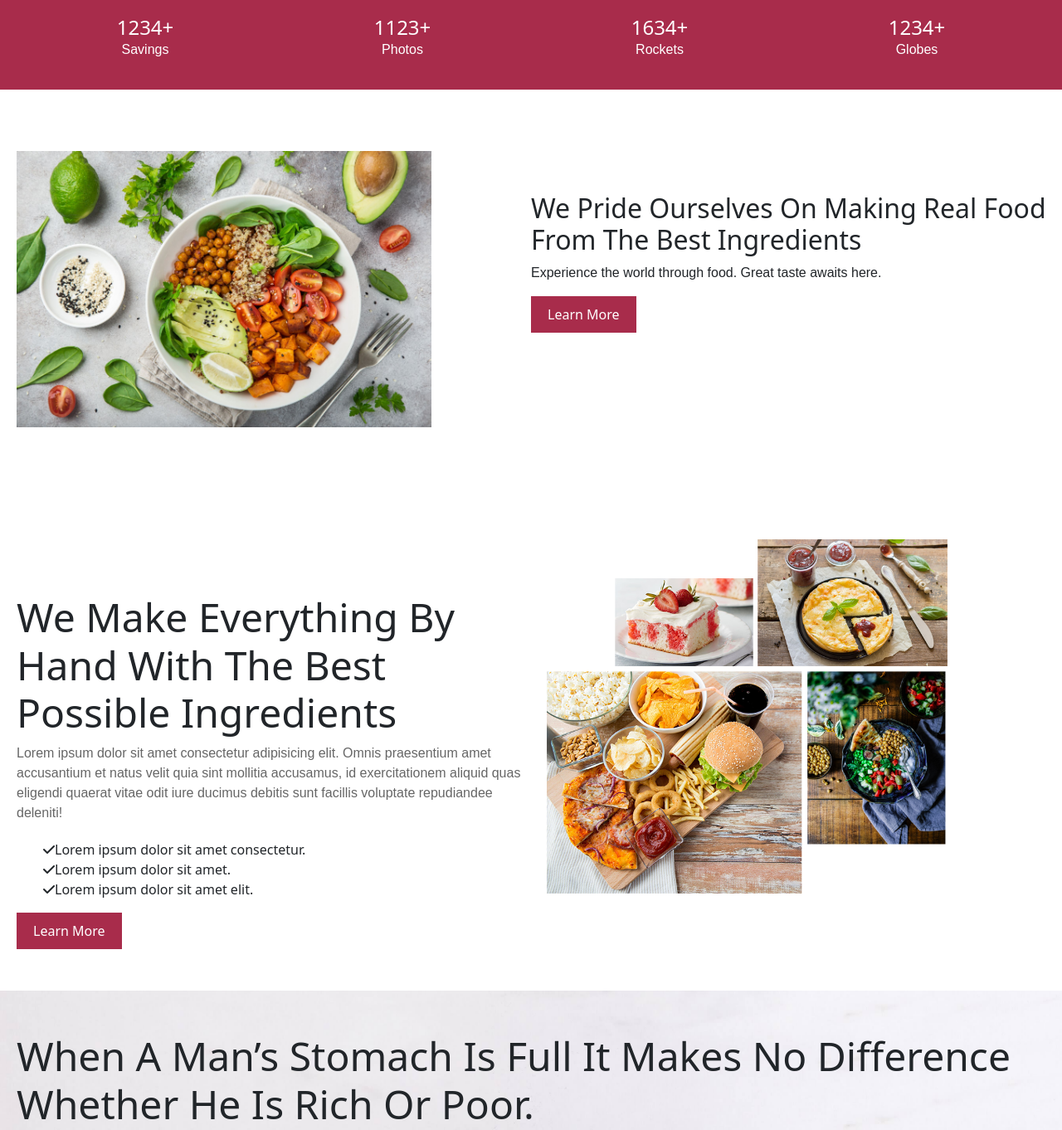
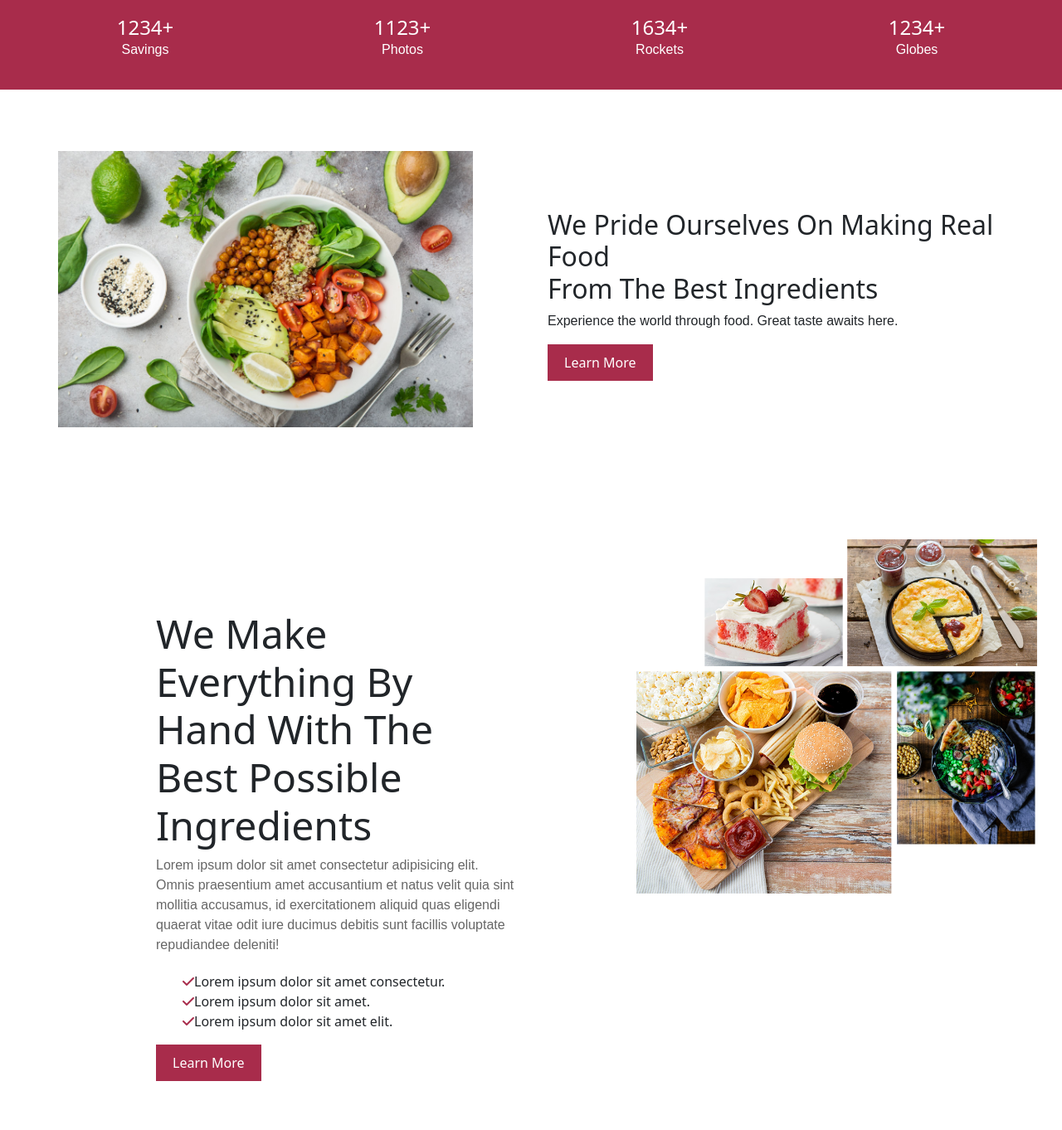
Before and after one commit to Sarvothayasivam-Sangirisa/foodin-work-sheet, a plain HTML site: page index.html in a window 1280 px wide. Shown: the part 800-2162 px from the top of the page at 83% size. Drawn offline with nearby package versions, Linux system fonts and the light colour scheme.

Commit message:
2rd commit

```diff
--- a/index.html
+++ b/index.html
@@ -17,7 +17,7 @@
       <div class="container-fluid">
         <!-- Logo -->
         <a class="navbar-brand" href="#">
-          <img src="./logo.jpg" alt="Logo" width="100" height="100" class="d-inline-block align-text-top">
+          <img src="./logo.jpg" alt="Logo" width="100" height="100" class="d-inline-block align-text-top" id="logo">
 
         </a>
         <!-- Toggler/collapsibe Button -->
@@ -94,8 +94,8 @@
 
     <div class="main">
 
-      <div class="col-6 section">
-        <img src="./img-1 (1).png" alt="Hero Image">
+      <div class="col-6  col-md-8 col-lg-6 section" id="photo">
+        <img src="./img-1 (1).png" alt="Hero Image"class="mx-auto d-block">
       </div>
       <div class="two">
         <h2>We Pride Ourselves On Making Real Food
@@ -109,7 +109,8 @@
   <section>
     <div class="section">
       <div class="row">
-        <div class="col-6 two">
+        <div class="col-6 two" id="paraheding">
+
           <h2>We Make Everything By Hand With The Best Possible Ingredients</h2>
           <p>Lorem ipsum dolor sit amet consectetur adipisicing elit. Omnis praesentium amet accusantium et natus velit
             quia sint mollitia accusamus, id exercitationem aliquid quas eligendi quaerat vitae odit iure ducimus
@@ -122,13 +123,13 @@
           <button>Learn More</button>
         </div>
         <div class="col-6">
-          <img src="./img-2.png" alt="Hero Image">
+          <img src="./img-2.png" alt="Hero Image" class="float-end">
         </div>
       </div>
     </div>
   </section>
   <section>
-    <div class="section food">
+    <div class="section food text-center" id="food">
       <h2>When A Man’s Stomach Is Full It Makes No Difference Whether He Is Rich Or Poor.</h2>
       <p>Lorem ipsum dolor sit amet consectetur adipisicing elit. Inventore minima fugiat modi neque! Modi sequi
         tempora.</p>
--- a/styles.css
+++ b/styles.css
@@ -11,6 +11,9 @@
 .nav-link:hover { color:var(--secondary-color);
 
    }
+   #logo {
+    margin-left: 250px;
+  }
 
 
 h1{
@@ -54,13 +57,23 @@ p {
     /* text-align: center; */
 }
 .main{display: flex;}
-.two{margin-top: 100px;}
+.two{margin-top: 100px;
+padding: 20px;
+align-items: center;}
+#thick{color: var(--primary-color);}
+#paraheding{padding-left: 180px;}
+#food{color:var(--secondary-color)}
 
 
 .section img {
     width: 500px;
     height: auto;
+    padding: 50x;
+
 }
+/* #photo{  width: 500px;
+    height: auto;
+padding-right:350px ;} */
 
 .section h2 {
     font-size: 48px;
```
